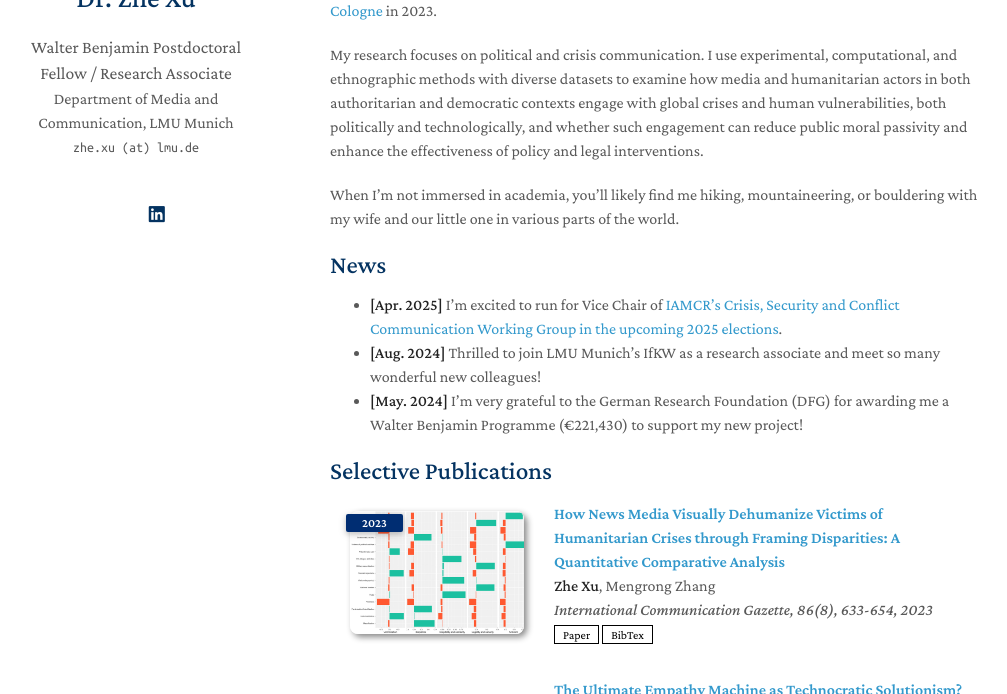
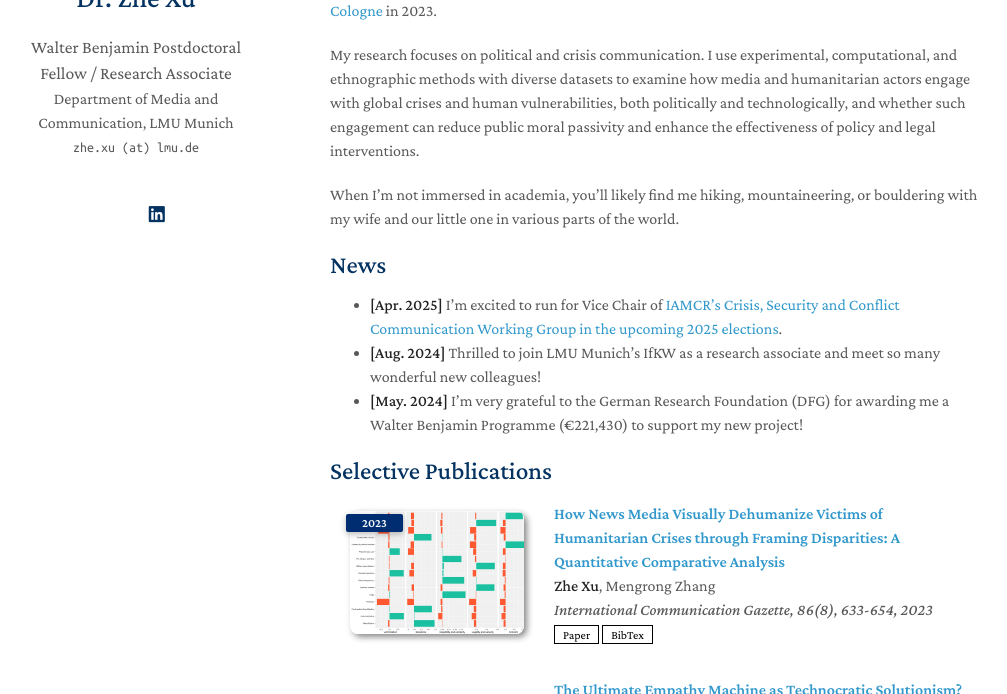
Before and after one commit to zhexuphd/home, a Jekyll site: the page built from index.md, in a window 1280 px wide and 900 px high, cut to the strip 206-900 px from the top of the window. Shown: the whole strip, without its empty margins (140-1147 px from the left). Built offline with Jekyll 4.4.1, drawn with Linux system fonts in a browser that asks for light colours; a style sheet for code colours, icons or effects is not loaded; our own code applies the rules of GitHub Pages for plain Markdown files.

Commit message:
Update index.md

```diff
--- a/index.md
+++ b/index.md
@@ -6,7 +6,7 @@
 
 My name is Zhe Xu, and I am currently a [research associate](https://www.ifkw.uni-muenchen.de/organisation/personen/mitarbeiter/xu_zhe/index.html) and [Walter Benjamin postdoctoral fellow](https://www.dfg.de/en/research-funding/funding-opportunities/programmes/individual/walter-benjamin) in the [Department of Media and Communication](https://www.ifkw.uni-muenchen.de/index.html) at [Ludwig Maximilian University of Munich](https://www.lmu.de/en/), working with [Prof. Dr. Thomas Hanitzsch](https://www.ifkw.uni-muenchen.de/organisation/personen/professoren/hanitzsch_thomas/index.html) and [Prof. Dr. Neil Thurman](https://neilthurman.com/). I was awarded a Walter Benjamin grant by the German Research Foundation (DFG). I received my Ph.D. from the [University of Cologne](https://portal.uni-koeln.de/es/uoc-home) in 2023.
 
-My research focuses on political and crisis communication. I use experimental, computational, and ethnographic methods with diverse datasets to examine how media and humanitarian actors in both authoritarian and democratic contexts engage with global crises and human vulnerabilities, both politically and technologically, and whether such engagement can reduce public moral passivity and enhance the effectiveness of policy and legal interventions.
+My research focuses on political and crisis communication. I use experimental, computational, and ethnographic methods with diverse datasets to examine how media and humanitarian actors engage with global crises and human vulnerabilities, both politically and technologically, and whether such engagement can reduce public moral passivity and enhance the effectiveness of policy and legal interventions.
 
 When I’m not immersed in academia, you’ll likely find me hiking, mountaineering, or bouldering with my wife and our little one in various parts of the world.
 
```
